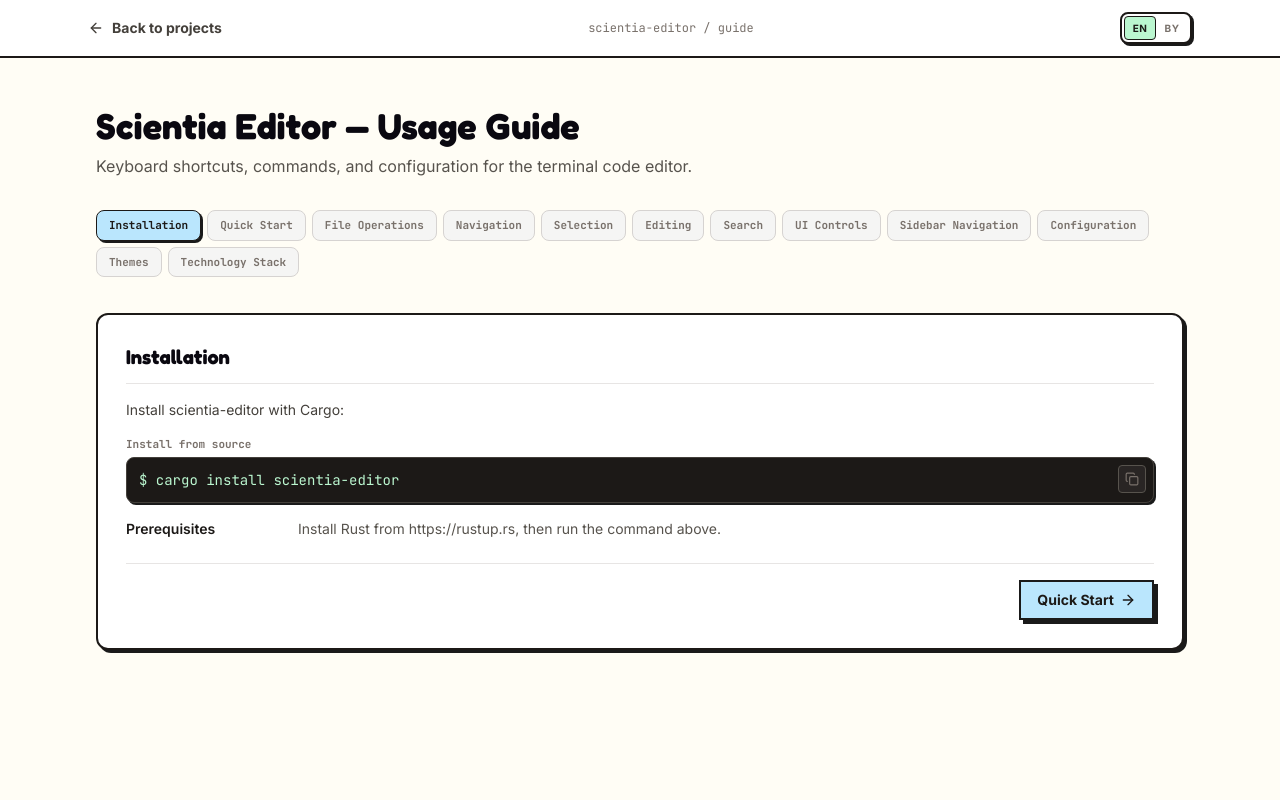
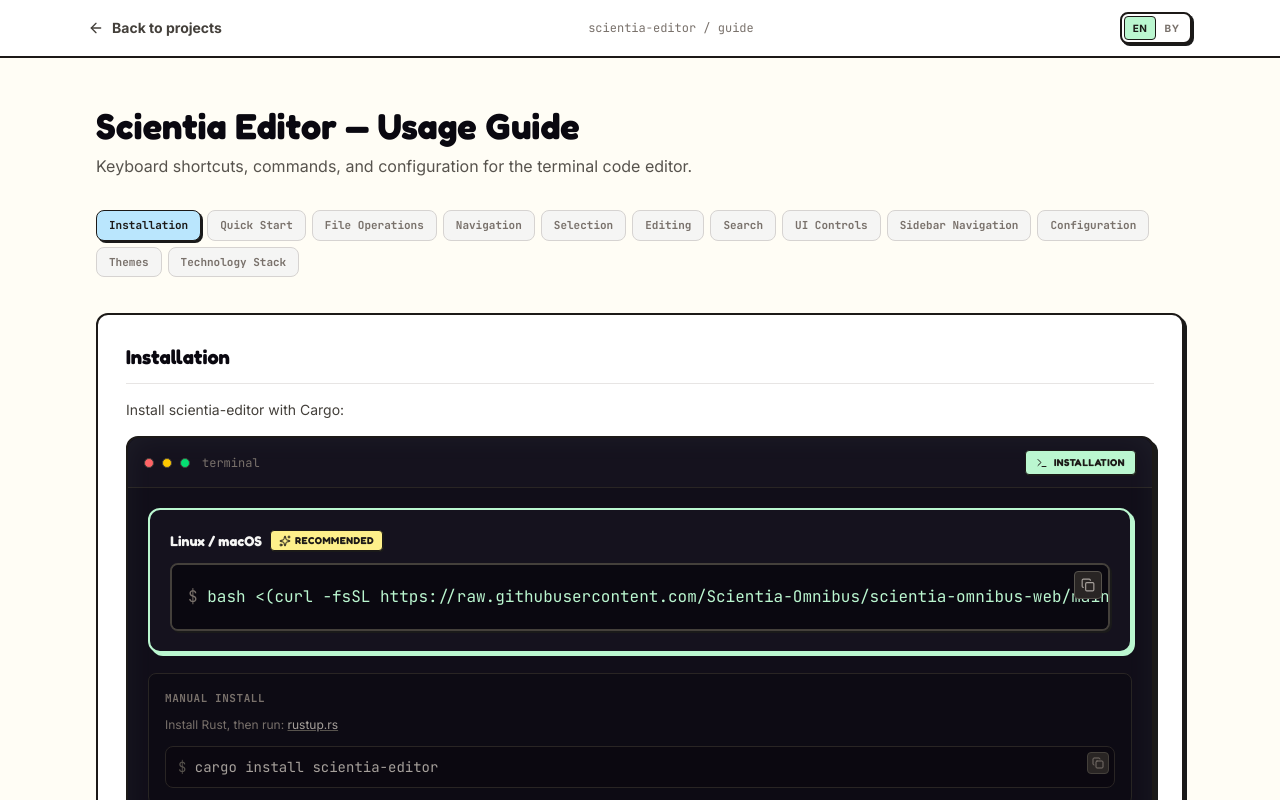
Before and after one commit to Scientia-Omnibus/scientia-omnibus-web, a React (Vite) app: page /scientia-editor/guide in a window 1280 px wide. Shown: the top 800 px of the page. Built offline with nearby package versions, Linux system fonts and the light colour scheme.

Commit message:
updated install guide for editor

```diff
--- a/src/components/InstallCallout.tsx
+++ b/src/components/InstallCallout.tsx
@@ -15,12 +15,12 @@ const PROJECT_CONFIG: Record<Project, { bashCommand: string; manualCommand: stri
     hasOneLiner: true,
   },
   'scientia-editor': {
-    bashCommand: '',
+    bashCommand: 'bash <(curl -fsSL https://raw.githubusercontent.com/Scientia-Omnibus/scientia-omnibus-web/main/install.sh)',
     manualCommand: 'cargo install scientia-editor',
     manualLabel: 'installManualRust',
     downloadUrl: 'https://rustup.rs',
     downloadLabel: 'rustup.rs',
-    hasOneLiner: false,
+    hasOneLiner: true,
   },
 };
 
--- a/src/pages/ScientiaEditorGuidePage.tsx
+++ b/src/pages/ScientiaEditorGuidePage.tsx
@@ -6,6 +6,7 @@ import { UI_TRANSLATIONS } from '../data/modules';
 import { GUIDE_SECTIONS } from '../data/scientia-editor-guide';
 import { ShortcutTable, CommandTable } from '../components/ShortcutTable';
 import LanguageToggle from '../components/LanguageToggle';
+import InstallCallout from '../components/InstallCallout';
 
 export default function ScientiaEditorGuidePage() {
   const { language, setLanguage } = useLanguage();
@@ -79,6 +80,10 @@ export default function ScientiaEditorGuidePage() {
 
             {activeData.intro && (
               <p className="text-sm text-stone-700 mb-4">{activeData.intro[language]}</p>
+            )}
+
+            {activeData.id === 'installation' && (
+              <InstallCallout language={language} project="scientia-editor" className="mb-4" />
             )}
 
             {activeData.codeBlocks && (
```
